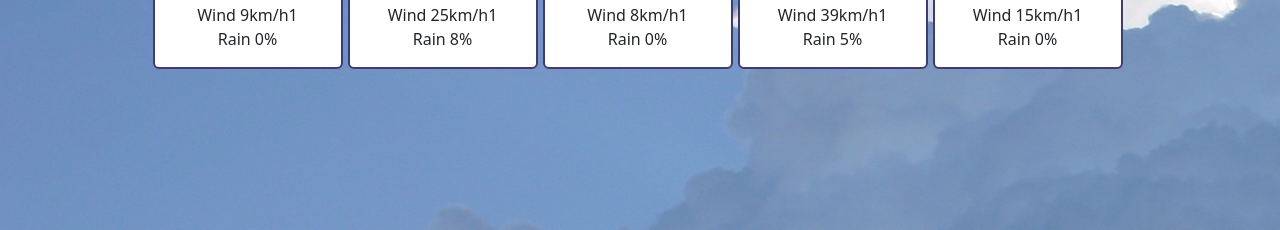
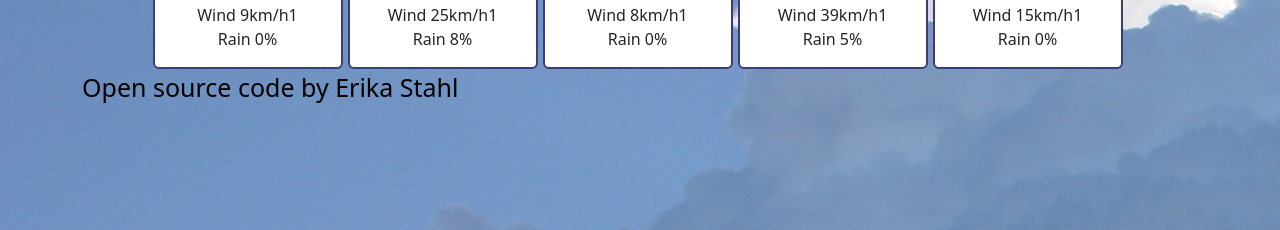
Before and after one commit to Stahl-84/SheCodes-HomeWork-6, a plain HTML site: page index.html in a window 1280 px wide. Shown: the part 570-800 px from the top of the page. Drawn offline with nearby package versions, Linux system fonts and the light colour scheme.

Commit message:
adding ahref

```diff
--- a/index.html
+++ b/index.html
@@ -119,6 +119,7 @@
           </div>
         </div>
       </div>
+      <a href="">Open source code by Erika Stahl</a>
     </div>
     <script src="script.js" ;></script>
   </body>
```
